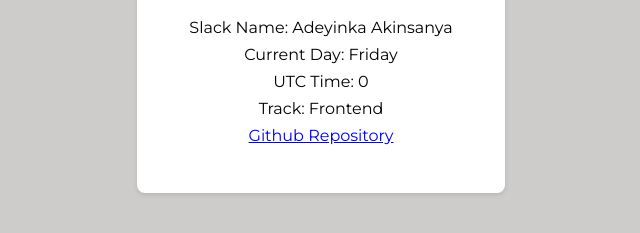
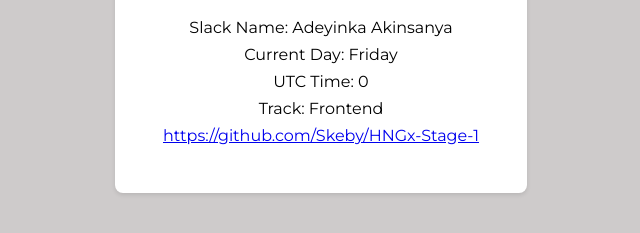
Before and after one commit to Skeby/HNGx-Stage-1, a plain HTML site: page index.html in a window 1280 px wide. Shown: the part 453-686 px from the top of the page, without its empty margins (319-959 px from the left). Drawn offline with Linux system fonts and the light colour scheme.

Commit message:
Updated index.html - GitHub link

```diff
--- a/index.html
+++ b/index.html
@@ -28,7 +28,7 @@
             <span>Track: </span>
             <span data-testid="myTrack">Frontend</span>
         </div>
-        <a href="https://github.com/Skeby/HNGx-Stage-1" data-testid=“githubURL”>Github Repository</a>
+        <a href="https://github.com/Skeby/HNGx-Stage-1" data-testid=“githubURL”>https://github.com/Skeby/HNGx-Stage-1</a>
     </div>
     <script src="script.js"></script>
 </body>
```
